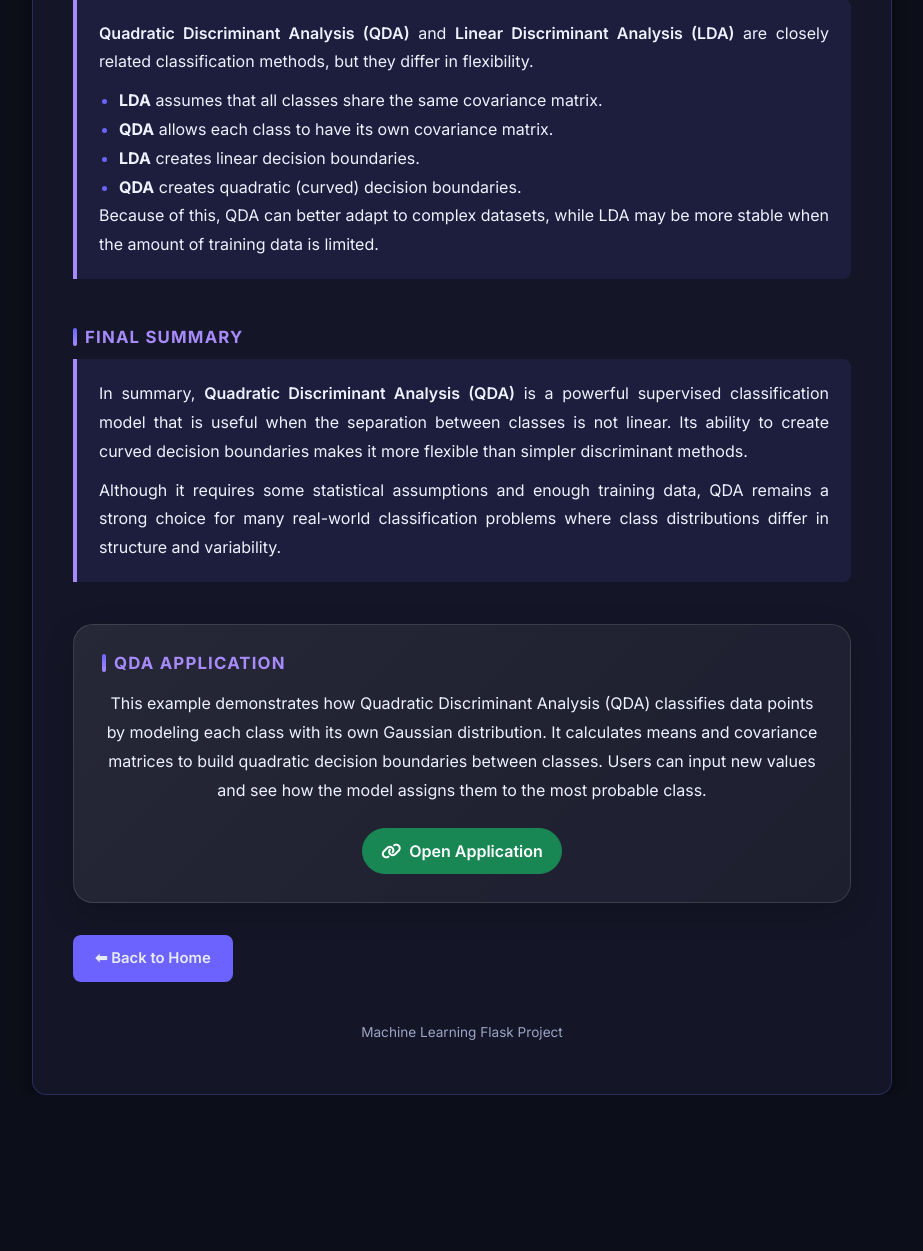
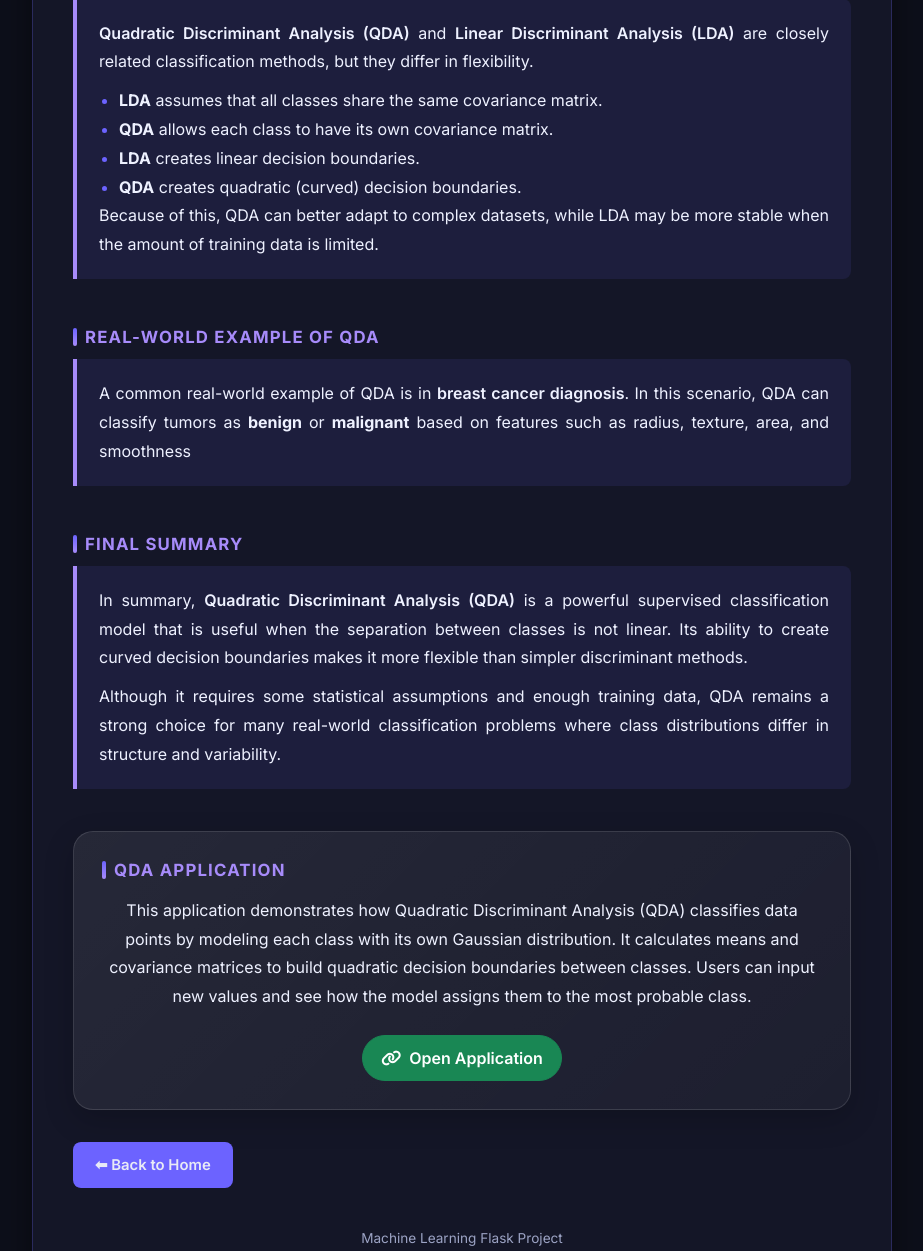
Before and after one commit to jdvargassanchez/machine-learning, a Flask app: page /qda_concepts in a window 1280 px wide. Shown: the part 3493-4744 px from the top of the page, without its empty margins (178-1101 px from the left). Before the commit the page ends 4588 px from the top, so only its background shows below. Run offline with Flask 3, Linux system fonts and the light colour scheme; parts of the project's set-up code (start-up, migrations or seed data) failed here and were passed over.

Commit message:
A real word example was added to qda_concepts.html

```diff
--- a/templates/qda_concepts.html
+++ b/templates/qda_concepts.html
@@ -361,6 +361,16 @@
             </div>
         </div>
 
+        <!-- Real-World Example -->
+        <h2 class="section-title mt-5">Real-World Example of QDA</h2>
+        <div class="box qda-box">
+            <p>
+                A common real-world example of QDA is in <span class="highlight">breast cancer diagnosis</span>.
+                In this scenario, QDA can classify tumors as <strong>benign</strong> or <strong>malignant</strong>
+                based on features such as radius, texture, area, and smoothness
+            </p>
+        </div>
+
         <!-- Final Summary -->
         <h2 class="section-title mt-5">Final Summary</h2>
         <div class="box qda-box">
@@ -379,7 +389,7 @@
         <div class="qda-future-link-box">
             <h2 class="section-title mb-3">QDA Application</h2>
             <p>
-                This example demonstrates how Quadratic Discriminant Analysis (QDA) classifies data points by modeling each class with its own Gaussian distribution.
+                This application demonstrates how Quadratic Discriminant Analysis (QDA) classifies data points by modeling each class with its own Gaussian distribution.
                 It calculates means and covariance matrices to build quadratic decision boundaries between classes.
                 Users can input new values and see how the model assigns them to the most probable class.
 
```
